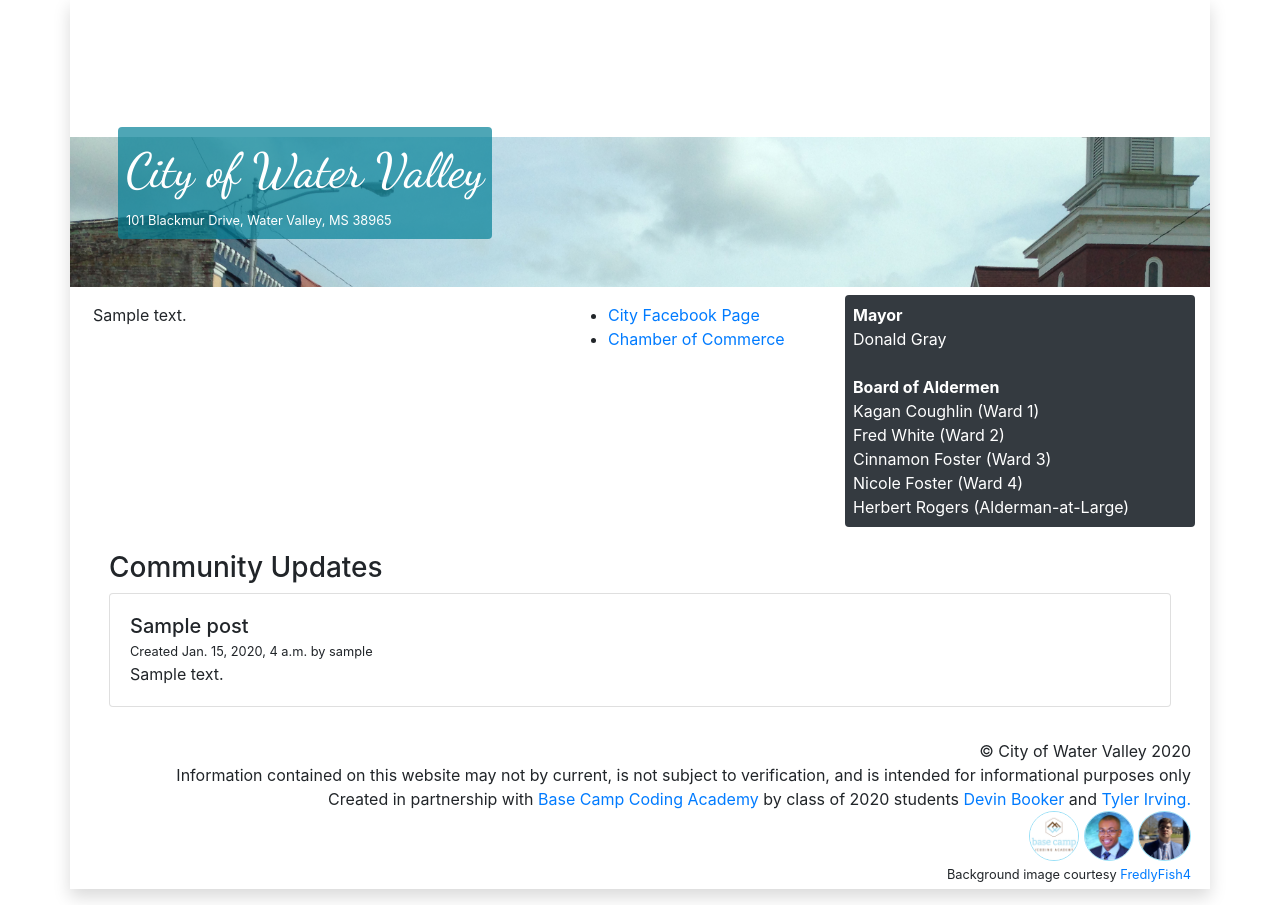
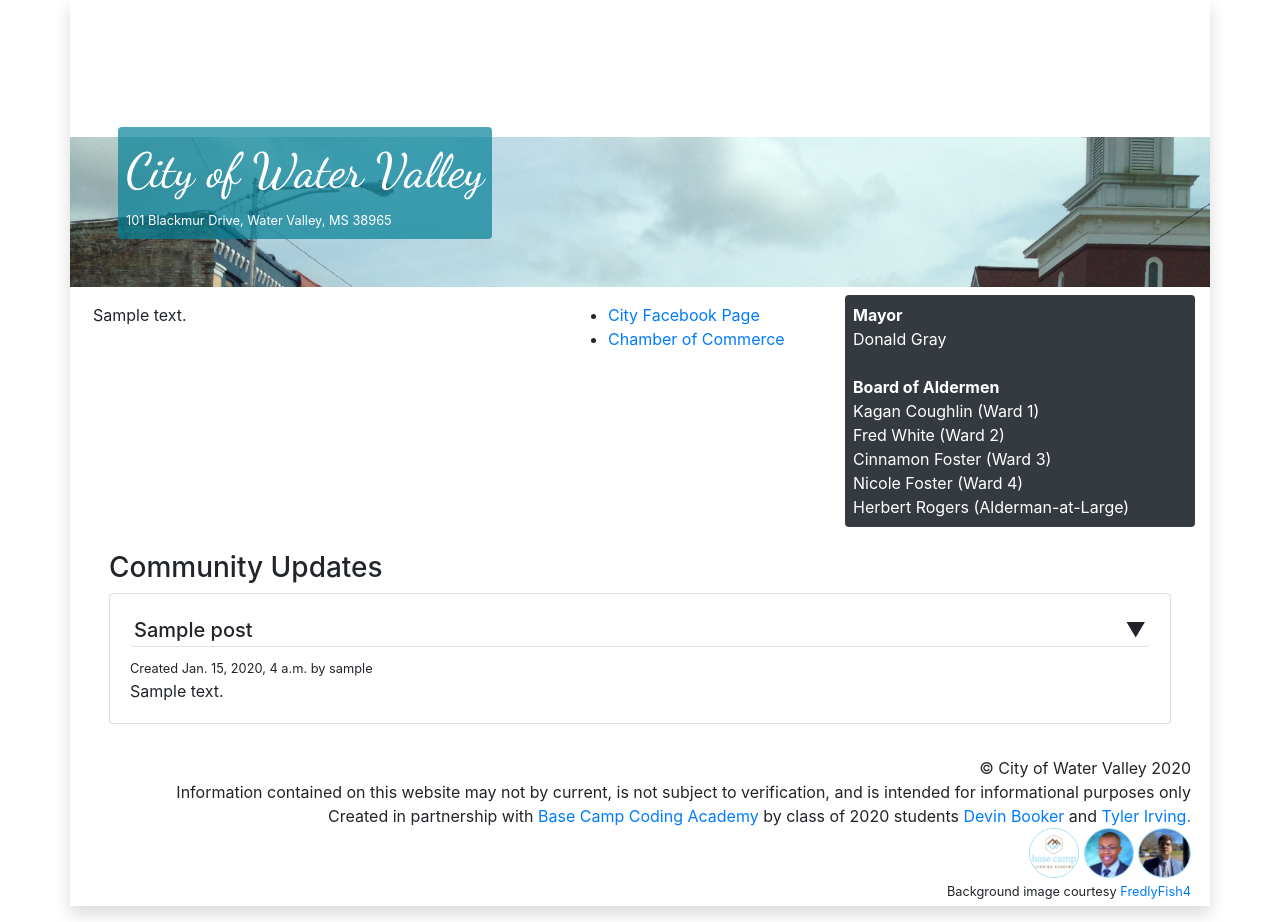
Before and after one commit to devinbooker616/WVWebsite, a Django app: page / in a window 1280 px wide. Shown: the part 61-983 px from the top of the page. Before the commit the page ends 962 px from the top, so only its background shows below. Run offline with Django 3.2, Linux system fonts and the light colour scheme; tables that the repository leaves empty hold one stand-in row (values such as "Sample post"); some libraries are stand-ins or nearby versions.

Commit message:
click to expand text implemented
needs a refactor. up next will be to add scroll into view too.

but it is currently working with jquery.

```diff
--- a/WVWebsite/app/static/main.css
+++ b/WVWebsite/app/static/main.css
@@ -20,7 +20,8 @@
   font-size: 3rem;
 }
 
-.post-header {
+.post-header>p {
+  display: inline-block;
   margin-bottom: 0rem;
 }
 
@@ -53,3 +54,15 @@ img.icon-image {
   max-height: 50px;
   border: #99e0f7 solid 1px;
 }
+
+.ellipsis {
+  display: -webkit-box;
+  -webkit-line-clamp: 2;
+  -webkit-box-orient: vertical;
+  overflow: hidden;
+  text-overflow: ellipsis;
+}
+
+.chevron-up {
+  background-color: lightgray;
+}
--- a/WVWebsite/app/templates/base.html
+++ b/WVWebsite/app/templates/base.html
@@ -69,6 +69,17 @@
         </p>
       </div>
       {% endif %}
+      <!-- Latest compiled and minified JavaScript -->
+      <!-- jQuery first, then Popper.js, then Bootstrap JS -->
+      <script src="https://code.jquery.com/jquery-3.4.1.slim.min.js"
+        integrity="sha384-J6qa4849blE2+poT4WnyKhv5vZF5SrPo0iEjwBvKU7imGFAV0wwj1yYfoRSJoZ+n" crossorigin="anonymous">
+      </script>
+      <script src="https://cdn.jsdelivr.net/npm/popper.js@1.16.0/dist/umd/popper.min.js"
+        integrity="sha384-Q6E9RHvbIyZFJoft+2mJbHaEWldlvI9IOYy5n3zV9zzTtmI3UksdQRVvoxMfooAo" crossorigin="anonymous">
+      </script>
+      <script src="https://stackpath.bootstrapcdn.com/bootstrap/4.4.1/js/bootstrap.min.js"
+        integrity="sha384-wfSDF2E50Y2D1uUdj0O3uMBJnjuUD4Ih7YwaYd1iqfktj0Uod8GCExl3Og8ifwB6" crossorigin="anonymous">
+      </script>
       {% block content %}{% endblock %}
     </div>
 
@@ -100,17 +111,6 @@
     </div>
   </div>
 
-  <!-- Latest compiled and minified JavaScript -->
-  <!-- jQuery first, then Popper.js, then Bootstrap JS -->
-  <script src="https://code.jquery.com/jquery-3.4.1.slim.min.js"
-    integrity="sha384-J6qa4849blE2+poT4WnyKhv5vZF5SrPo0iEjwBvKU7imGFAV0wwj1yYfoRSJoZ+n" crossorigin="anonymous">
-  </script>
-  <script src="https://cdn.jsdelivr.net/npm/popper.js@1.16.0/dist/umd/popper.min.js"
-    integrity="sha384-Q6E9RHvbIyZFJoft+2mJbHaEWldlvI9IOYy5n3zV9zzTtmI3UksdQRVvoxMfooAo" crossorigin="anonymous">
-  </script>
-  <script src="https://stackpath.bootstrapcdn.com/bootstrap/4.4.1/js/bootstrap.min.js"
-    integrity="sha384-wfSDF2E50Y2D1uUdj0O3uMBJnjuUD4Ih7YwaYd1iqfktj0Uod8GCExl3Og8ifwB6" crossorigin="anonymous">
-  </script>
   <script src="https://cdn.tiny.cloud/1/no-api-key/tinymce/5/tinymce.min.js" referrerpolicy="origin"></script>
   <script>
     tinymce.init({
--- a/WVWebsite/app/templates/home.html
+++ b/WVWebsite/app/templates/home.html
@@ -49,14 +49,17 @@
 <div class="posts p-4">
     <h3>Community Updates</h3>
     {% for post in posts %}
-    <div class="card my-1">
+    <div class="card my-1 update-box">
         <div class="card-body">
-            <h5 class="post-header">{{post.title|safe}}</h5>
+            <h5 class="post-header border-bottom d-flex justify-content-between chevron-down p-1 rounded">
+                {{post.title|safe}}<span class="ml-auto chevron">&#x25BC;</span></h5>
             <small class="mt-0 mb-1">
                 Created {{ post.pub_date }} by {{ post.user }}
             </small>
+            <div class="post-body ellipsis">
                 <div>
                     {{ post.body|safe }}
+                </div>
             </div>
             {% if user.is_superuser %}
             <div>
@@ -72,7 +75,38 @@
             {% endif %}
         </div>
     </div>
-
     {% endfor %}
 </div>
+
+<script>
+    function expandTextFromChevron() {
+        $(this).find('span.chevron').html('&#x25B2;');
+        $(this).parent().find('div.post-body').removeClass('ellipsis');
+        $(this).removeClass('chevron-down').addClass('chevron-up');
+        $('.chevron-up').click(collapseTextFromChevron);
+    }
+
+    $('.chevron-down').click(expandTextFromChevron);
+
+    function expandTextFromEllipsis() {
+        $(this).parent().find('.chevron-down').removeClass('chevron-down').addClass('chevron-up').find('span.chevron')
+            .html('&#x25B2;');
+        $(this).removeClass('ellipsis');
+        $('.chevron-up').click(collapseTextFromChevron);
+    }
+
+    $('.ellipsis').click(expandTextFromEllipsis);
+
+    function collapseTextFromChevron() {
+        console.log('hello?')
+        $(this).find('span.chevron').html('&#x25BC;');
+        $(this).parent().find('div.post-body').addClass('ellipsis');
+        $(this).removeClass('chevron-up').addClass('chevron-down');
+    }
+
+    $('.chevron-up').click(collapseTextFromChevron);
+</script>
+
+
+
 {% endblock content %}
```
Lines whose indentation alone changed are shown as unchanged.
